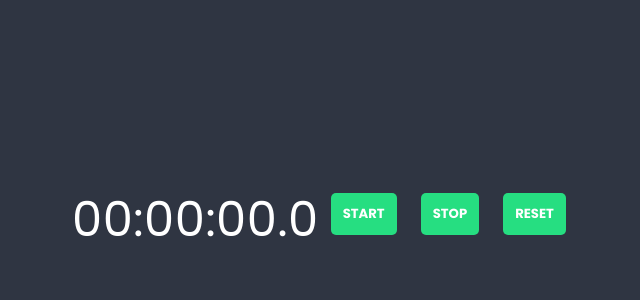
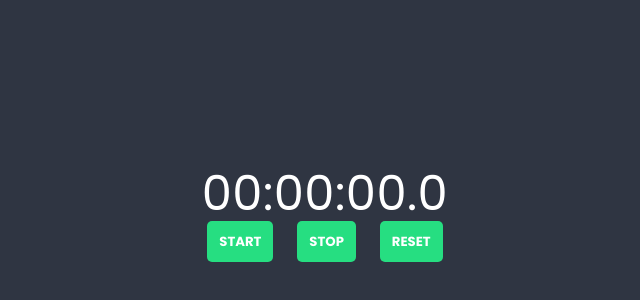
Before and after one commit to KevinKaluzny/timer-app, a JavaScript app: page / in a window 1280 px wide. Shown: the part 160-460 px from the top of the page, without its empty margins (315-955 px from the left). Built offline with nearby package versions, Linux system fonts and the light colour scheme.

Commit message:
Customize component Timer

```diff
--- a/src/App.js
+++ b/src/App.js
@@ -1,15 +1,8 @@
 import Timer from './components/Timer/Timer.js';
-import Time from "./components/Time/Time";
-import Button from "./components/Button/Button";
 
 const App = () => {
   return (
-    <Timer>
-      <Time />
-      <Button>Start</Button>
-      <Button>Stop</Button>
-      <Button>Reset</Button>
-    </Timer>
+    <Timer />
   );
 };
 
--- a/src/components/Timer/Timer.js
+++ b/src/components/Timer/Timer.js
@@ -1,7 +1,18 @@
 import styles from './Timer.module.scss';
+import Time from "../Time/Time";
+import Button from "../Button/Button";
 
 const Timer = props => {
-    return (<div className={styles.timer}>{props.children}</div>);
+    return (
+        <div className={styles.timer}>
+            <Time />
+            <div>
+                <Button>Start</Button>
+                <Button>Stop</Button>
+                <Button>Reset</Button>
+            </div>
+        </div>
+    );
 }
 
 export default Timer;
--- a/src/components/Timer/Timer.module.scss
+++ b/src/components/Timer/Timer.module.scss
@@ -5,4 +5,5 @@
     display: flex;
     justify-content: center;
     align-items: center;
+    flex-direction: column;
 }
```
